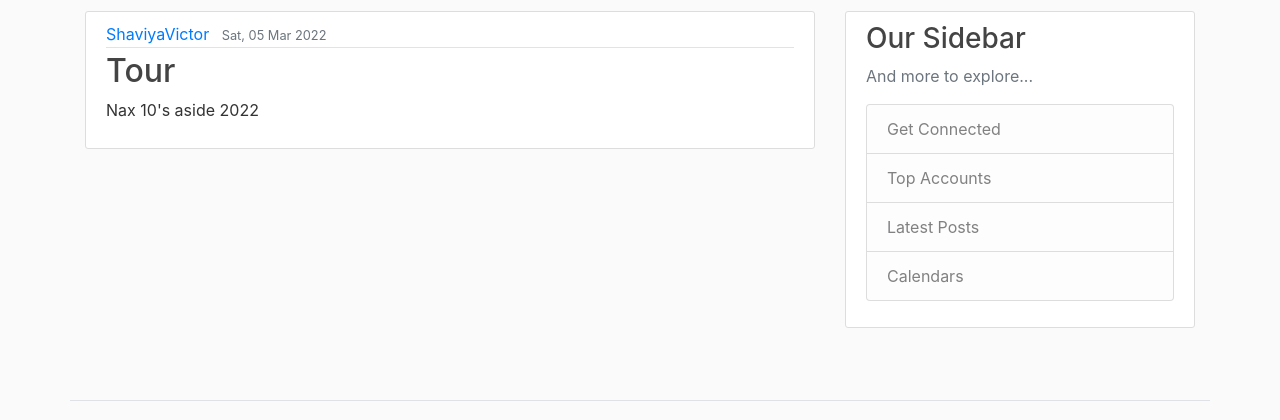
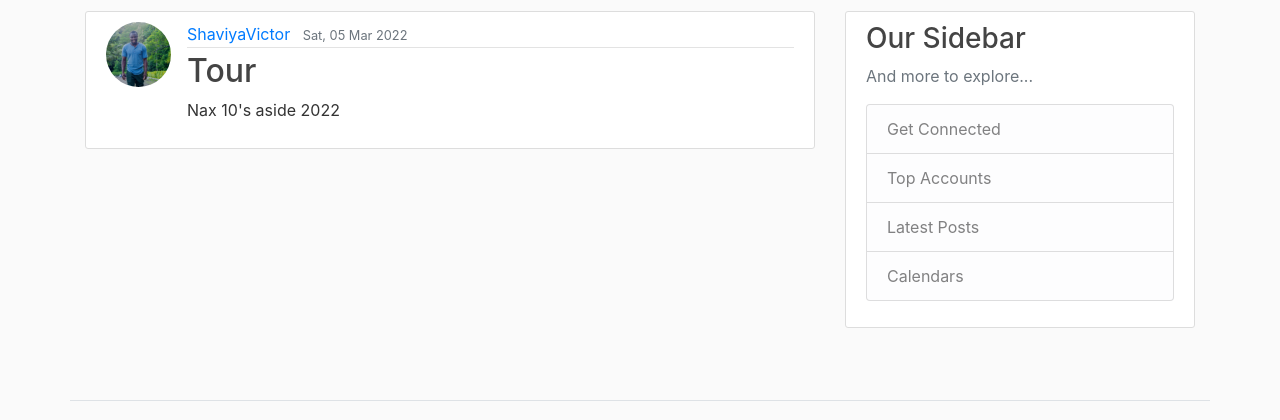
Before and after one commit to ShaviyaVictor/instagram_lite, a Django app: page / in a window 1280 px wide. Shown: the part 69-489 px from the top of the page. Run offline with Django 4.2, Linux system fonts and the light colour scheme; a user stored in the database is signed in; data comes from the database, SQL or seed files in the repository; some libraries are stand-ins or nearby versions.

Commit message:
Add image profile to our posts

```diff
--- a/blog/templates/blog/home.html
+++ b/blog/templates/blog/home.html
@@ -8,6 +8,7 @@
   {% for post in posts %}
 
     <article class="media content-section">
+      <img class="rounded-circle article-img" src="{{ post.profile.profile.profile_img.url }}" alt="">
       <div class="media-body">
         <div class="article-metadata">
           <a class="mr-2" href="#">{{ post.profile }}</a>
```
